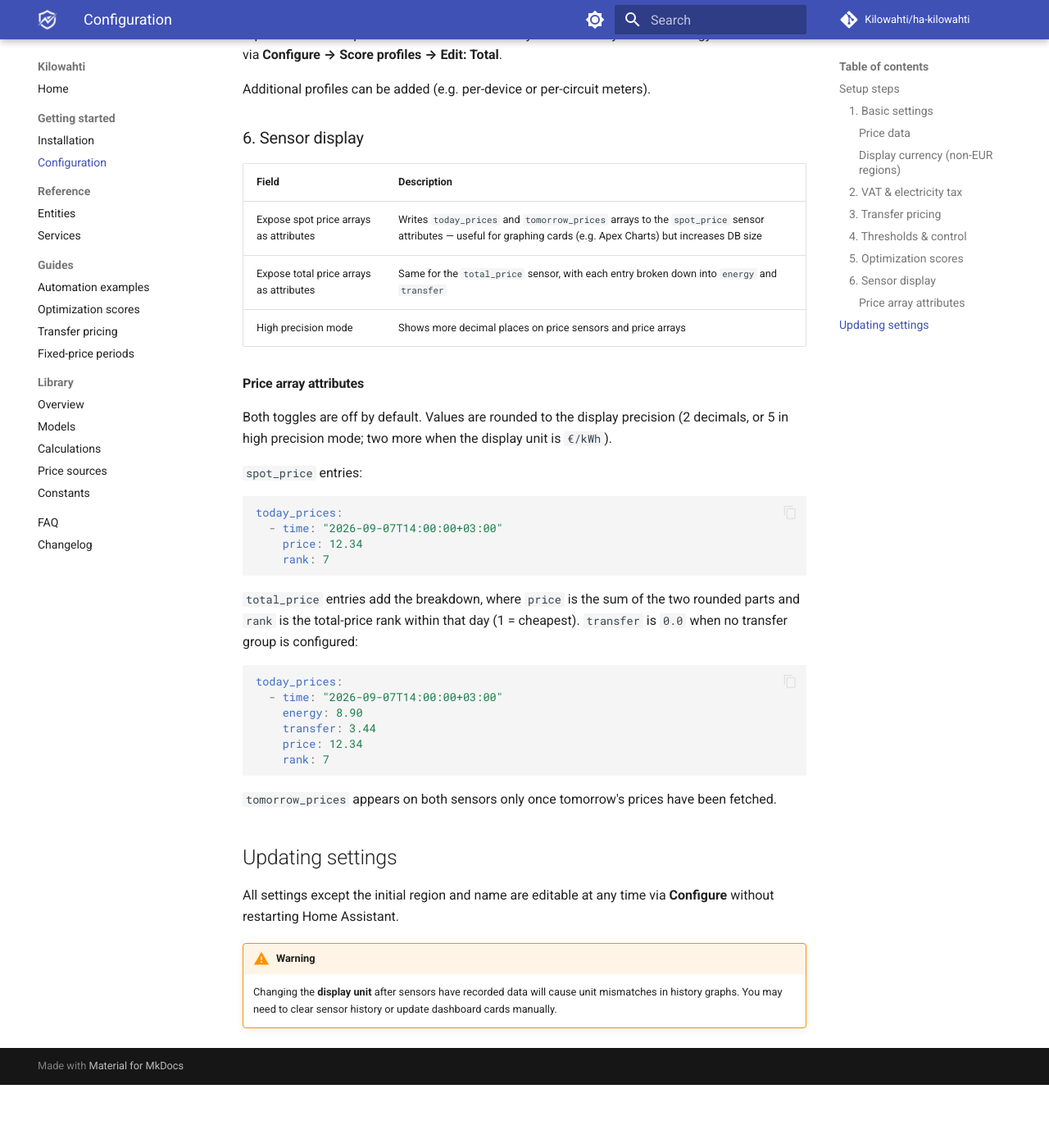
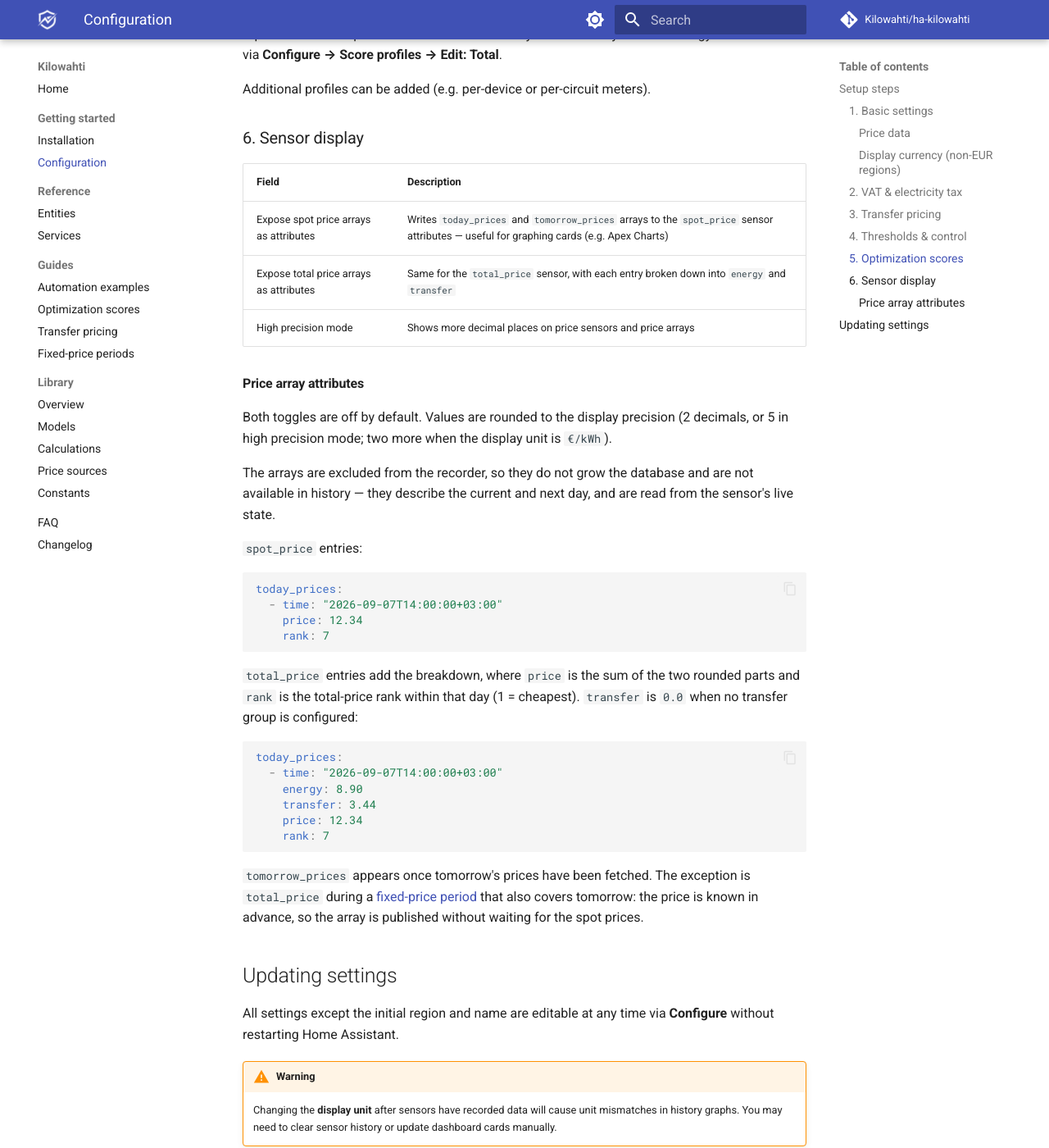
Before and after one commit to Kilowahti/kilowahti-docs, an MkDocs documentation site: the page built from docs/configuration.md, in a window 1280 px wide and 1400 px high, scrolled down 2563 px. Shown: the whole window at 82% size. Built offline with MkDocs 1.6.1 and Material for MkDocs 9.7.7, drawn with Linux system fonts in a browser that asks for light colours; comment, search, counter and statistics services are not loaded; before the commit the page ends 3886 px from its top, so only the background shows below that.

Commit message:
Correct price array docs: not recorded, and tomorrow during fixed periods

````diff
--- a/docs/configuration.md
+++ b/docs/configuration.md
@@ -79,13 +79,15 @@
 
 | Field | Description |
 |---|---|
-| Expose spot price arrays as attributes | Writes `today_prices` and `tomorrow_prices` arrays to the `spot_price` sensor attributes — useful for graphing cards (e.g. Apex Charts) but increases DB size |
+| Expose spot price arrays as attributes | Writes `today_prices` and `tomorrow_prices` arrays to the `spot_price` sensor attributes — useful for graphing cards (e.g. Apex Charts) |
 | Expose total price arrays as attributes | Same for the `total_price` sensor, with each entry broken down into `energy` and `transfer` |
 | High precision mode | Shows more decimal places on price sensors and price arrays |
 
 #### Price array attributes
 
 Both toggles are off by default. Values are rounded to the display precision (2 decimals, or 5 in high precision mode; two more when the display unit is `€/kWh`).
+
+The arrays are excluded from the recorder, so they do not grow the database and are not available in history — they describe the current and next day, and are read from the sensor's live state.
 
 `spot_price` entries:
 
@@ -107,7 +109,7 @@
     rank: 7
 ```
 
-`tomorrow_prices` appears on both sensors only once tomorrow's prices have been fetched.
+`tomorrow_prices` appears once tomorrow's prices have been fetched. The exception is `total_price` during a [fixed-price period](fixed-periods.md) that also covers tomorrow: the price is known in advance, so the array is published without waiting for the spot prices.
 
 ## Updating settings
 
````
